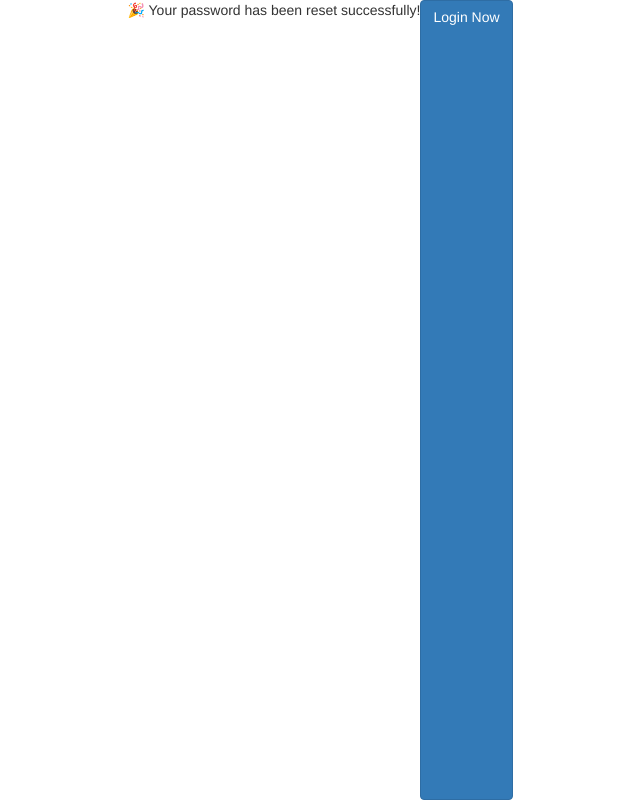
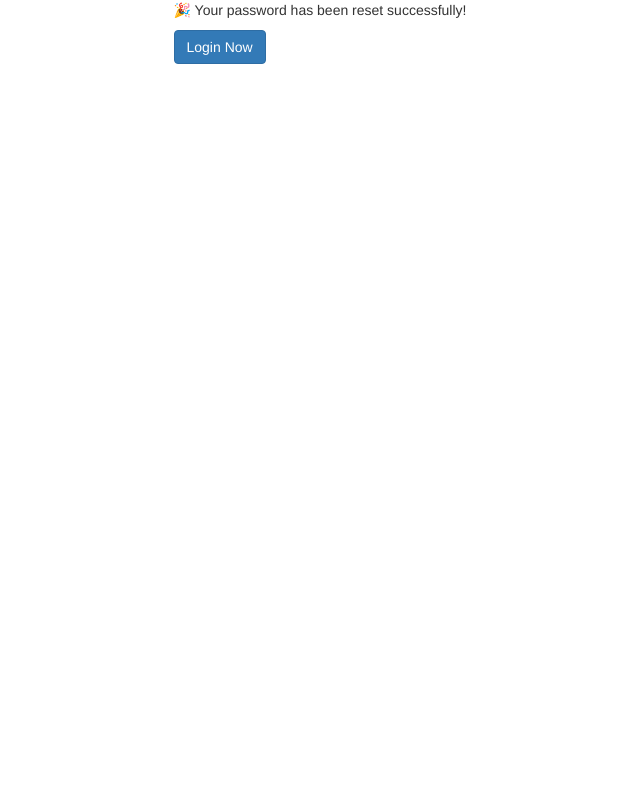
Before and after one commit to surajpatil-20/D-auth, a Django app: page /reset_done/ in a window 1280 px wide. Shown: the whole page, without its empty margins (320-960 px from the left). Run offline with Django 5.2, Linux system fonts and the light colour scheme; some libraries are stand-ins or nearby versions.

Commit message:
Update password_reset_complete.html

```diff
--- a/authe/templates/password_reset_complete.html
+++ b/authe/templates/password_reset_complete.html
@@ -4,8 +4,8 @@
 
 {% block content %}
   <div class="container_3">
-    <p>🎉 Your password has been reset successfully!</p>
-      <a href="{% url 'login' %}" class="btn btn-primary">Login Now</a>
+     <div class="form-group"><p>🎉 Your password has been reset successfully!</p>
+      <a href="{% url 'login' %}" class="btn btn-primary">Login Now</a></div>
   </div>
 <style>
   .container_3{
```
